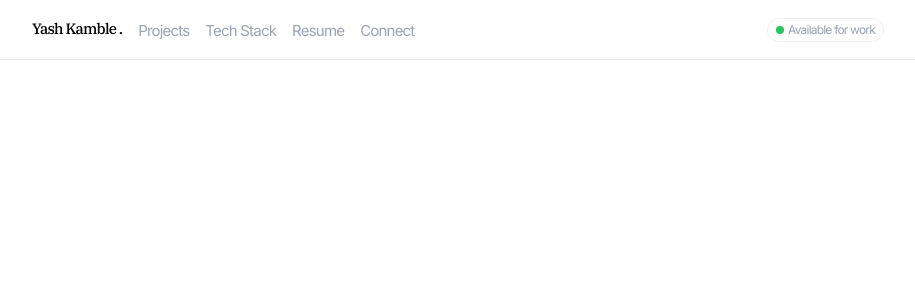
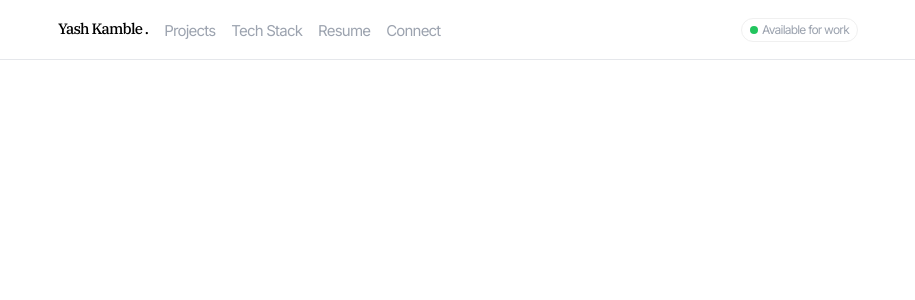
Before and after one commit to yash-devop/Portfolio, a Next.js app: page / in a window 1280 px wide. Shown: the top 300 px of the page, without its empty margins (182-1097 px from the left). Built offline with nearby package versions, Linux system fonts and the light colour scheme.

Commit message:
chore: update tailwind's max-width

```diff
--- a/src/components/Navbar.tsx
+++ b/src/components/Navbar.tsx
@@ -37,7 +37,7 @@ export default function Navbar() {
     return (
         <>
             <header className="border-b w-full h-[60px] tracking-tighter">
-                <nav className="max-w-[900px] w-full mx-auto flex items-center justify-between h-full px-6">
+                <nav className="max-w-[800px] w-full mx-auto flex items-center justify-between h-full px-6 md:px-0">
                     <div className="flex gap-4 items-center h-full text-[15px] ">
                         <h1 className={`${cn(IBMPlexSerif.className)} font-medium`}>Yash Kamble .</h1>
                         <ul className="hidden md:flex items-center gap-4 leading-3 pt-0.5 text-[#9ca3af]">
```
